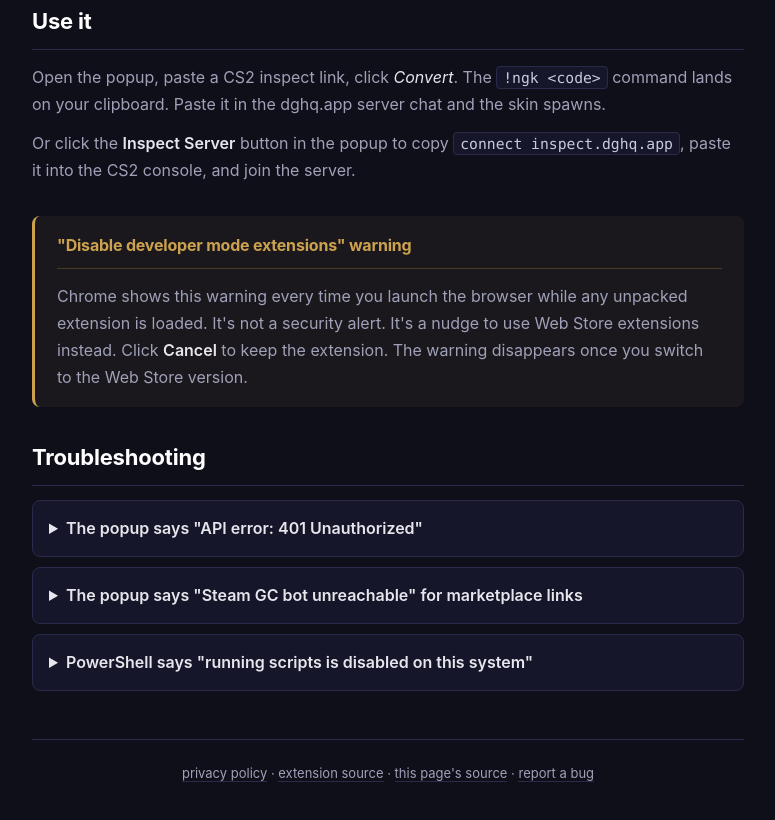
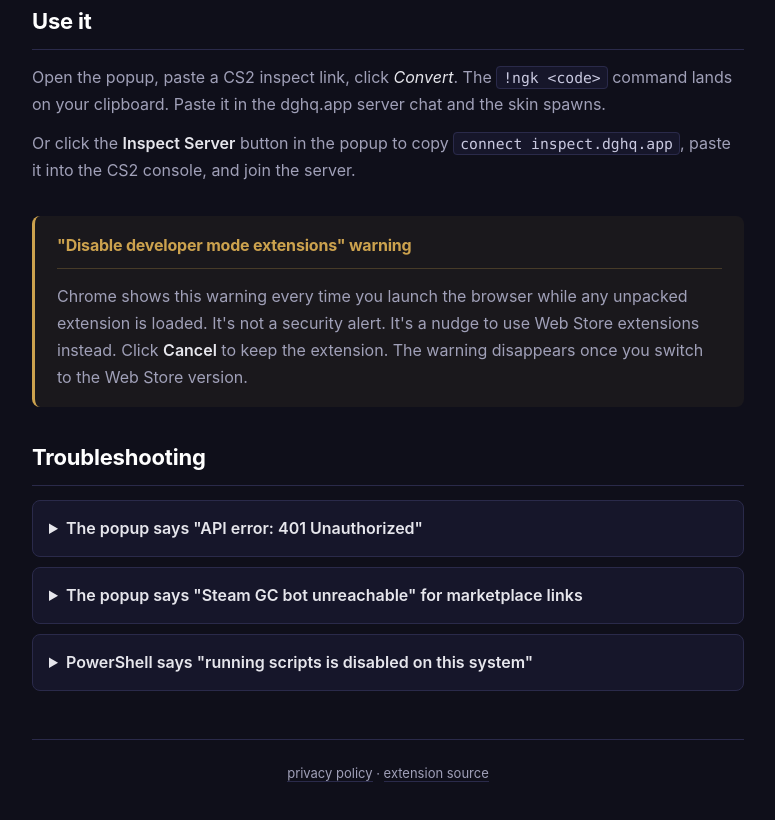
Before and after one commit to kompound-ca/cs-website, a plain HTML site: page install/index.html in a window 1280 px wide. Shown: the part 1176-1996 px from the top of the page, without its empty margins (252-1027 px from the left). Drawn offline with Linux system fonts and the light colour scheme.

Commit message:
Remove unnecessary links from footer
Removed links to the page's source and bug report.

```diff
--- a/install/index.html
+++ b/install/index.html
@@ -151,10 +151,6 @@
           <a href="https://privacy.dghq.app/" rel="noopener">privacy policy</a>
           ·
           <a href="https://github.com/kompound-ca/cs-extension" rel="noopener">extension source</a>
-          ·
-          <a href="https://github.com/kompound-ca/cs-website" rel="noopener">this page's source</a>
-          ·
-          <a href="https://github.com/kompound-ca/cs-extension/issues" rel="noopener">report a bug</a>
         </p>
       </footer>
     </main>
```
